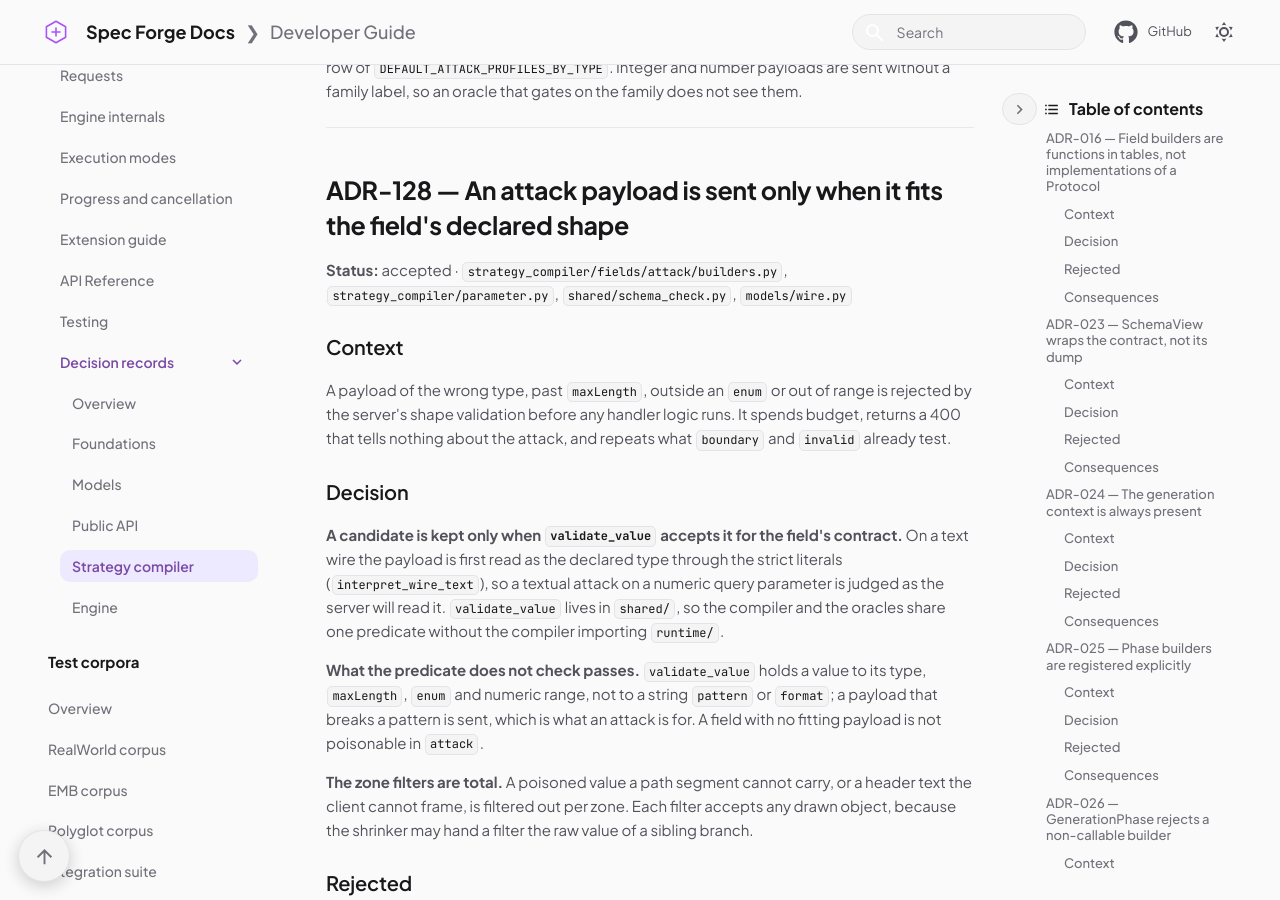
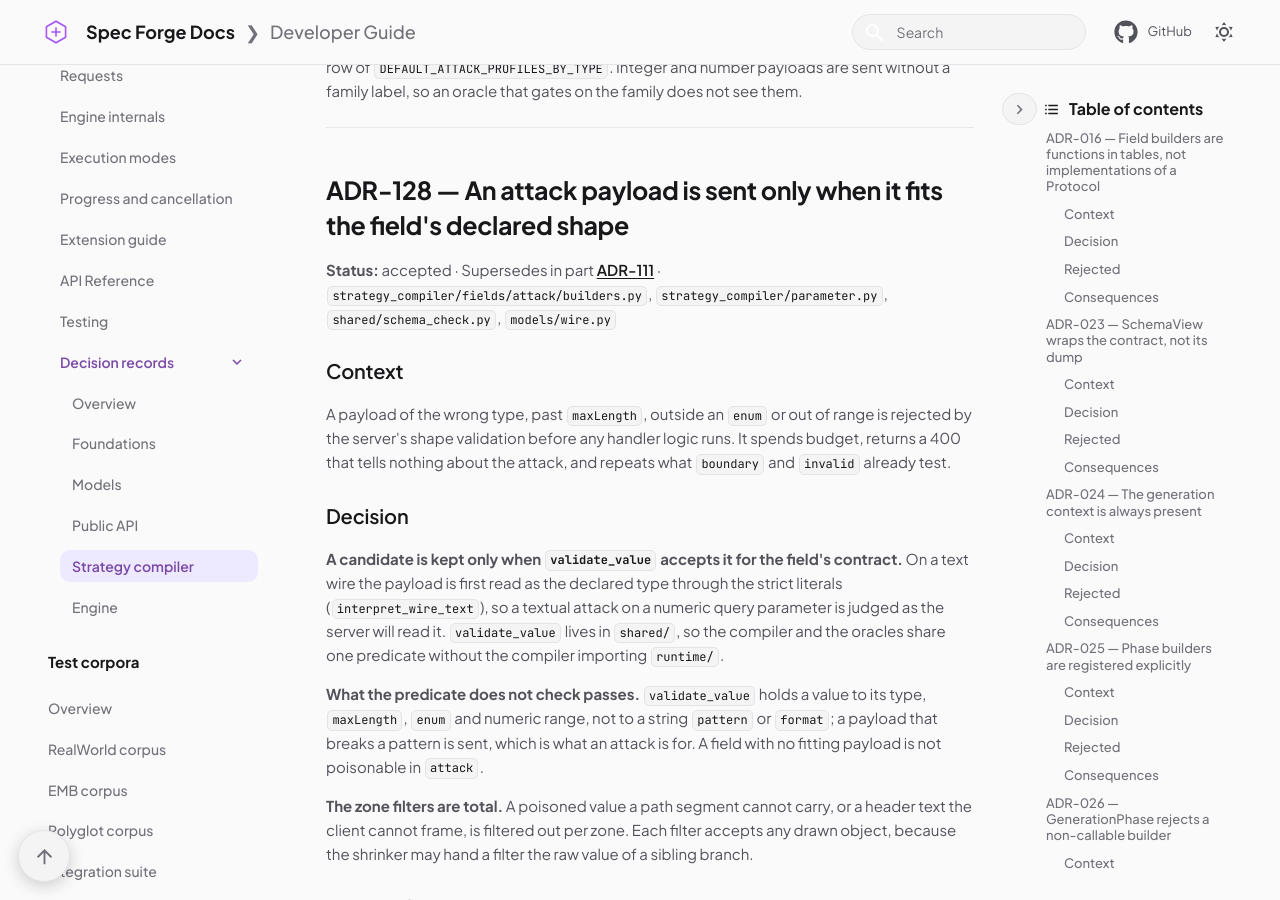
Before and after one commit to Spec-Forge-Testing/specforge-docs, an MkDocs documentation site: the page built from docs/modules/specforge-engine/adr/compiler.md, in a window 1280 px wide and 900 px high, scrolled down 23646 px. Built offline with MkDocs 1.6.1 and Material for MkDocs 9.7.7, drawn with Linux system fonts in a browser that asks for light colours; comment, search, counter and statistics services are not loaded.

Commit message:
docs(engine): mark ADR-111 as superseded in part by ADR-128

```diff
--- a/docs/modules/specforge-engine/adr/compiler.md
+++ b/docs/modules/specforge-engine/adr/compiler.md
@@ -955,7 +955,7 @@ does not see them.
 
 ## ADR-128 — An attack payload is sent only when it fits the field's declared shape { #adr-128 }
 
-**Status:** accepted · `strategy_compiler/fields/attack/builders.py`, `strategy_compiler/parameter.py`, `shared/schema_check.py`, `models/wire.py`
+**Status:** accepted · Supersedes in part [ADR-111](#adr-111) · `strategy_compiler/fields/attack/builders.py`, `strategy_compiler/parameter.py`, `shared/schema_check.py`, `models/wire.py`
 
 ### Context
 
```
